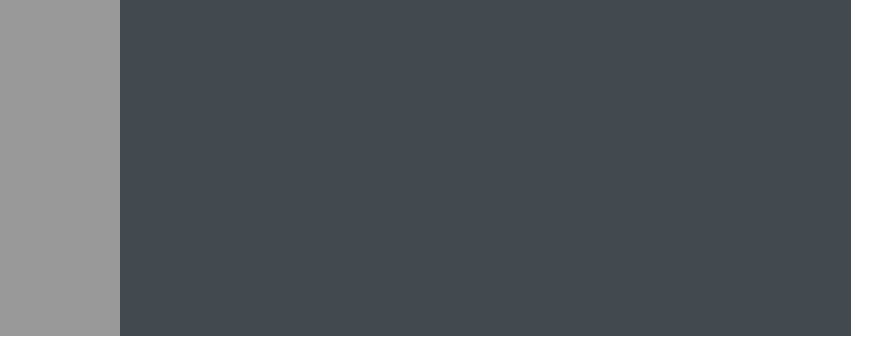
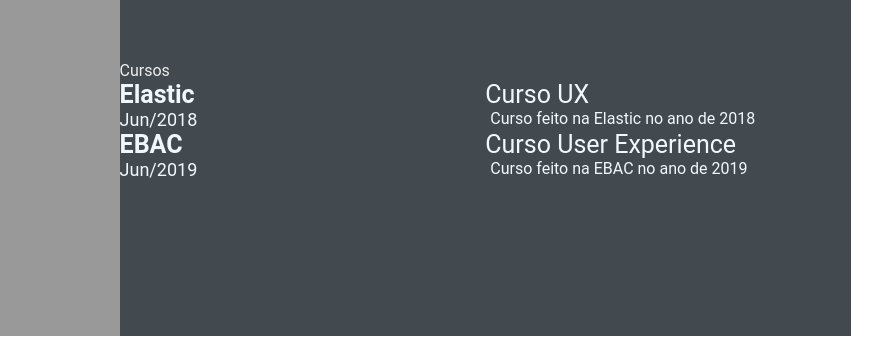
Before and after one commit to estelleflores/estelleflores.github.io, a plain HTML site: page index.html in a window 1280 px wide. Shown: the part 496-834 px from the top of the page, 301-1183 px from the left. Drawn offline with Linux system fonts and the light colour scheme.

Commit message:
Add Content Awards

```diff
--- a/index.html
+++ b/index.html
@@ -97,6 +97,31 @@
                 </div>
                 </div>
             </section>
+            <section class ="awards gap">
+                <div class="right-title">Cursos</div>
+                <div class="awards-contents">
+                    <div class="awards-left">
+                    <p class="awards-company-name">Elastic</p>
+                    <p class="awards-time-period">Jun/2018</p>
+                </div>
+                <div class="awards-right">
+                    <p class="awards-name">Curso UX</p>
+                    <p class="awards-desc">
+                        Curso feito na Elastic no ano de 2018
+                    </p>
+
+                </div>
+                <div class="awards-left">
+                    <p class="awards-company-name">EBAC</p>
+                    <p class="awards-time-period">Jun/2019</p>
+                </div>
+                <div class="awards-right">
+                    <p class="awards-name">Curso User Experience</p>
+                    <p class="awards-desc">
+                        Curso feito na EBAC no ano de 2019
+                    </p>
+                </div>
+            </section>
         </section>
     </main>
 </body>
```
